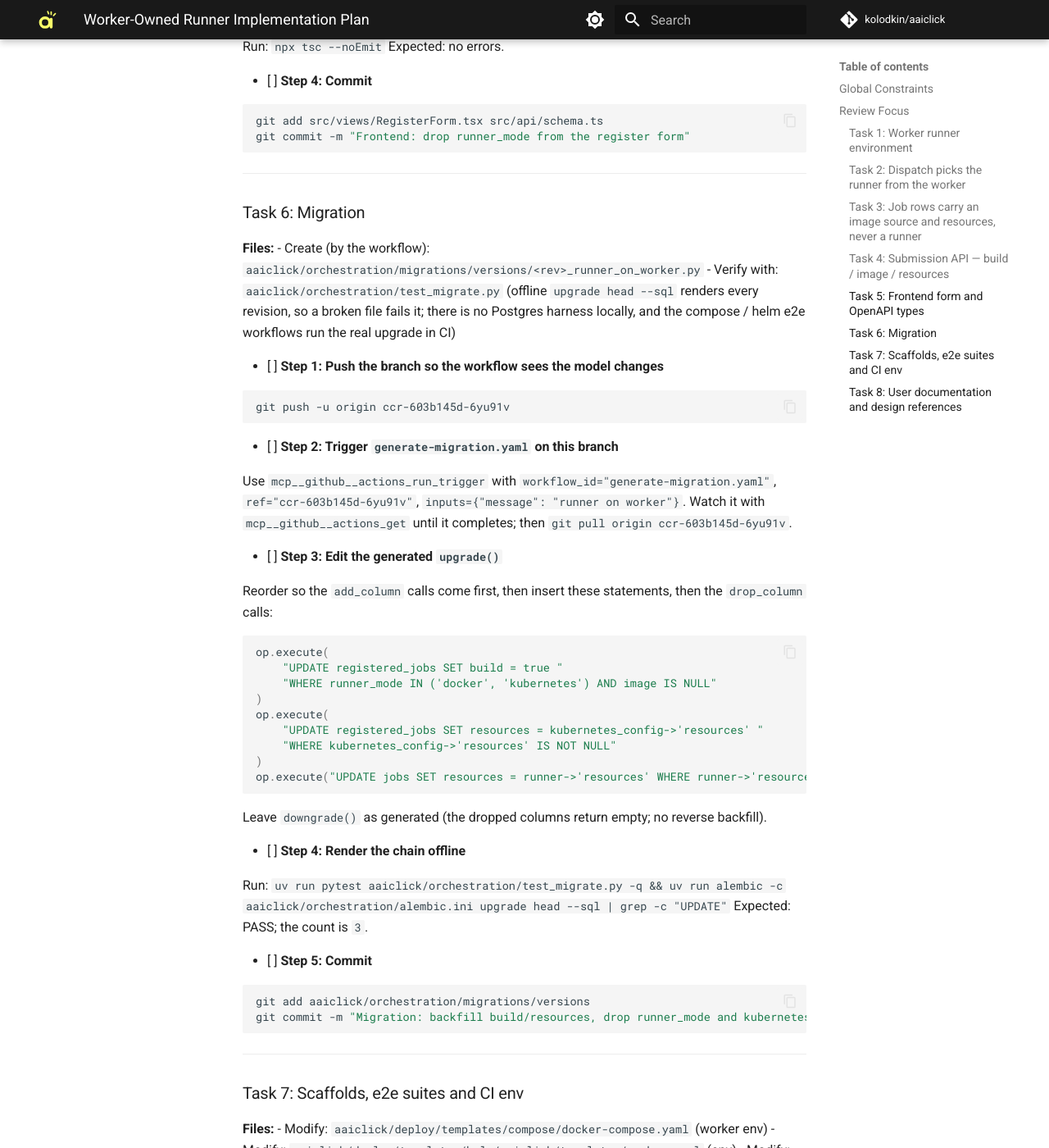
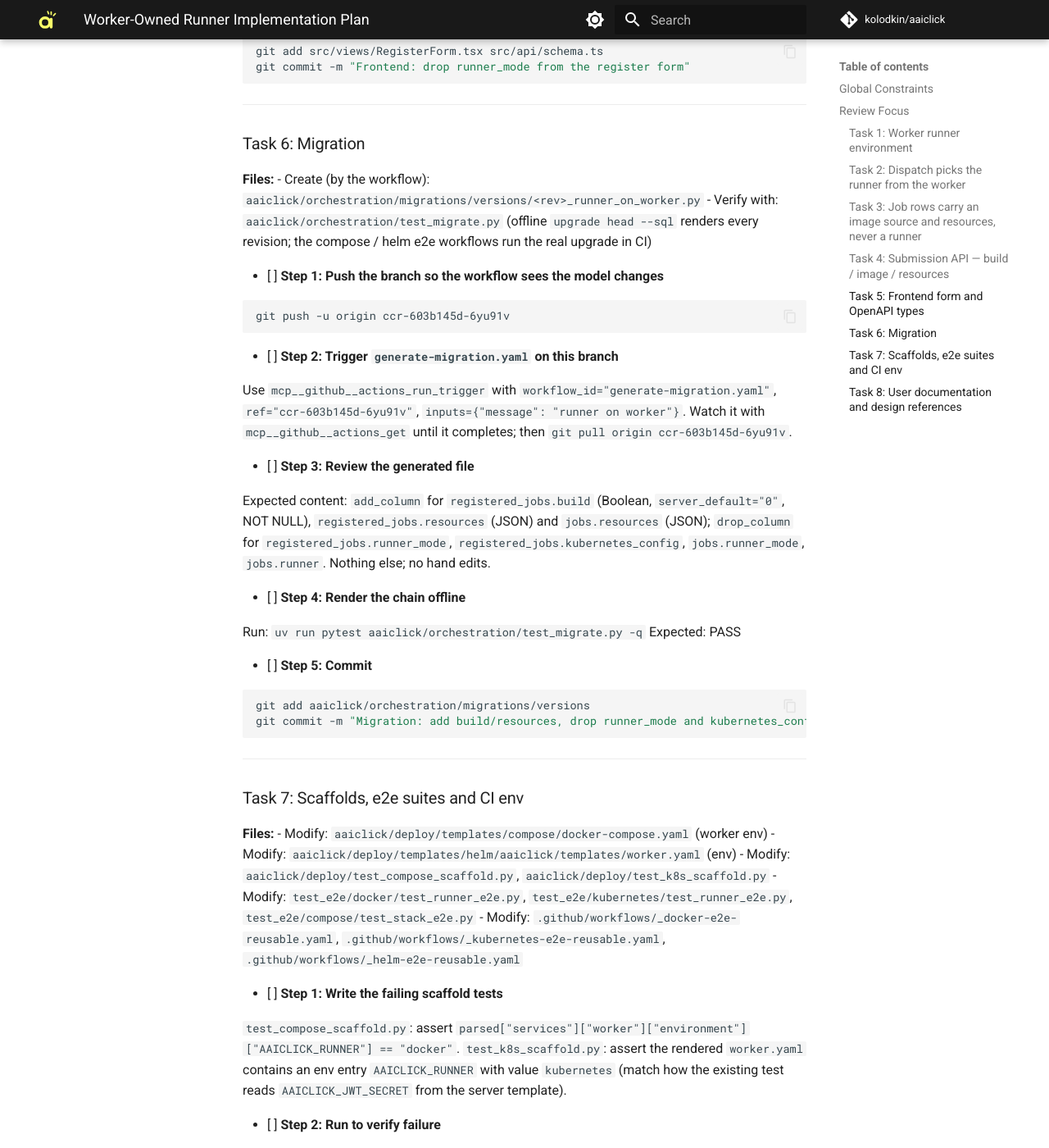
Before and after one commit to kolodkin/aaiclick, an MkDocs documentation site: the page built from docs/superpowers/plans/2026-10-07-worker-runner.md, in a window 1280 px wide and 1400 px high, scrolled down 13738 px. Shown: the whole window at 82% size. Built offline with MkDocs 1.6.1 and Material for MkDocs 9.7.7, drawn with Linux system fonts in a browser that asks for light colours; comment, search, counter and statistics services are not loaded; some of the changed text lies outside the part shown.

Commit message:
Plan: no backwards compatibility for runner_mode rows
Co-Authored-By: Claude Fable 5.1 <noreply@anthropic.com>
Claude-Session: https://claude.ai/code/session_013v3BL7EhffAvz38rzPhspn

````diff
--- a/docs/superpowers/plans/2026-10-07-worker-runner.md
+++ b/docs/superpowers/plans/2026-10-07-worker-runner.md
@@ -17,7 +17,7 @@
 - Env is read inside functions at call time via `os.environ.get`, never at import scope.
 - `NamedTuple` for fixed-field records; named attribute access, not positional unpacking.
 - No history comments (`# Removed ...`); no `__all__`; no `Any` shortcuts.
-- Never hand-write a migration file: autogenerate via the workflow, then edit only to add the backfill statements.
+- Never hand-write a migration file: autogenerate via the workflow and commit it as generated. No backwards compatibility: existing `runner_mode` / `kubernetes_config` / `runner` values are dropped, not migrated.
 - Test files follow `python-testing-style`: flat, end-to-end over internal, parametrize input/expected clusters, delete tests whose behaviour no longer exists.
 - Docs in subdirectories follow `markdown-style`; run `shortify` after editing them.
 - Commit after each task; commits end with the attribution lines from the session reminder.
@@ -28,7 +28,6 @@
 - `AAICLICK_RUNNER=Docker` or `=podman`: `execution-worker start` must exit before touching the database, naming the allowed values. Pinned in Task 1 (`test_validate_worker_runner_rejects_unknown`, `test_execution_worker_start_rejects_bad_runner`).
 - `run-job --image X --build`: rejected as mutually exclusive, not silently resolved to one of them. Pinned in Task 4 (`test_run_job_image_and_build_mutually_exclusive`).
 - `register-job --git-remote X` without `--build`: rejected ("require build") rather than stored as a dead default. Pinned in Task 4 (`test_registration_rejects_build_modifiers_without_build`).
-- A pre-migration registration with `runner_mode='docker'` and no `image` must keep running containerized after the migration: `build` backfills to true. No local Postgres harness exists; the offline render in `test_migrate.py` proves the file loads, and the `UPDATE` statements are reviewed by eye in Task 6. Flag this to the reviewer.
 
 ---
 
@@ -474,7 +473,7 @@ git commit -m "Frontend: drop runner_mode from the register form"
 
 **Files:**
 - Create (by the workflow): `aaiclick/orchestration/migrations/versions/<rev>_runner_on_worker.py`
-- Verify with: `aaiclick/orchestration/test_migrate.py` (offline `upgrade head --sql` renders every revision, so a broken file fails it; there is no Postgres harness locally, and the compose / helm e2e workflows run the real upgrade in CI)
+- Verify with: `aaiclick/orchestration/test_migrate.py` (offline `upgrade head --sql` renders every revision; the compose / helm e2e workflows run the real upgrade in CI)
 
 - [ ] **Step 1: Push the branch so the workflow sees the model changes**
 
@@ -486,34 +485,20 @@ git push -u origin ccr-603b145d-6yu91v
 
 Use `mcp__github__actions_run_trigger` with `workflow_id="generate-migration.yaml"`, `ref="ccr-603b145d-6yu91v"`, `inputs={"message": "runner on worker"}`. Watch it with `mcp__github__actions_get` until it completes; then `git pull origin ccr-603b145d-6yu91v`.
 
-- [ ] **Step 3: Edit the generated `upgrade()`**
+- [ ] **Step 3: Review the generated file**
 
-Reorder so the `add_column` calls come first, then insert these statements, then the `drop_column` calls:
-
-```python
-op.execute(
-    "UPDATE registered_jobs SET build = true "
-    "WHERE runner_mode IN ('docker', 'kubernetes') AND image IS NULL"
-)
-op.execute(
-    "UPDATE registered_jobs SET resources = kubernetes_config->'resources' "
-    "WHERE kubernetes_config->'resources' IS NOT NULL"
-)
-op.execute("UPDATE jobs SET resources = runner->'resources' WHERE runner->'resources' IS NOT NULL")
-```
-
-Leave `downgrade()` as generated (the dropped columns return empty; no reverse backfill).
+Expected content: `add_column` for `registered_jobs.build` (Boolean, `server_default="0"`, NOT NULL), `registered_jobs.resources` (JSON) and `jobs.resources` (JSON); `drop_column` for `registered_jobs.runner_mode`, `registered_jobs.kubernetes_config`, `jobs.runner_mode`, `jobs.runner`. Nothing else; no hand edits.
 
 - [ ] **Step 4: Render the chain offline**
 
-Run: `uv run pytest aaiclick/orchestration/test_migrate.py -q && uv run alembic -c aaiclick/orchestration/alembic.ini upgrade head --sql | grep -c "UPDATE"`
-Expected: PASS; the count is `3`.
+Run: `uv run pytest aaiclick/orchestration/test_migrate.py -q`
+Expected: PASS
 
 - [ ] **Step 5: Commit**
 
 ```bash
 git add aaiclick/orchestration/migrations/versions
-git commit -m "Migration: backfill build/resources, drop runner_mode and kubernetes_config"
+git commit -m "Migration: add build/resources, drop runner_mode and kubernetes_config"
 ```
 
 ---
````
